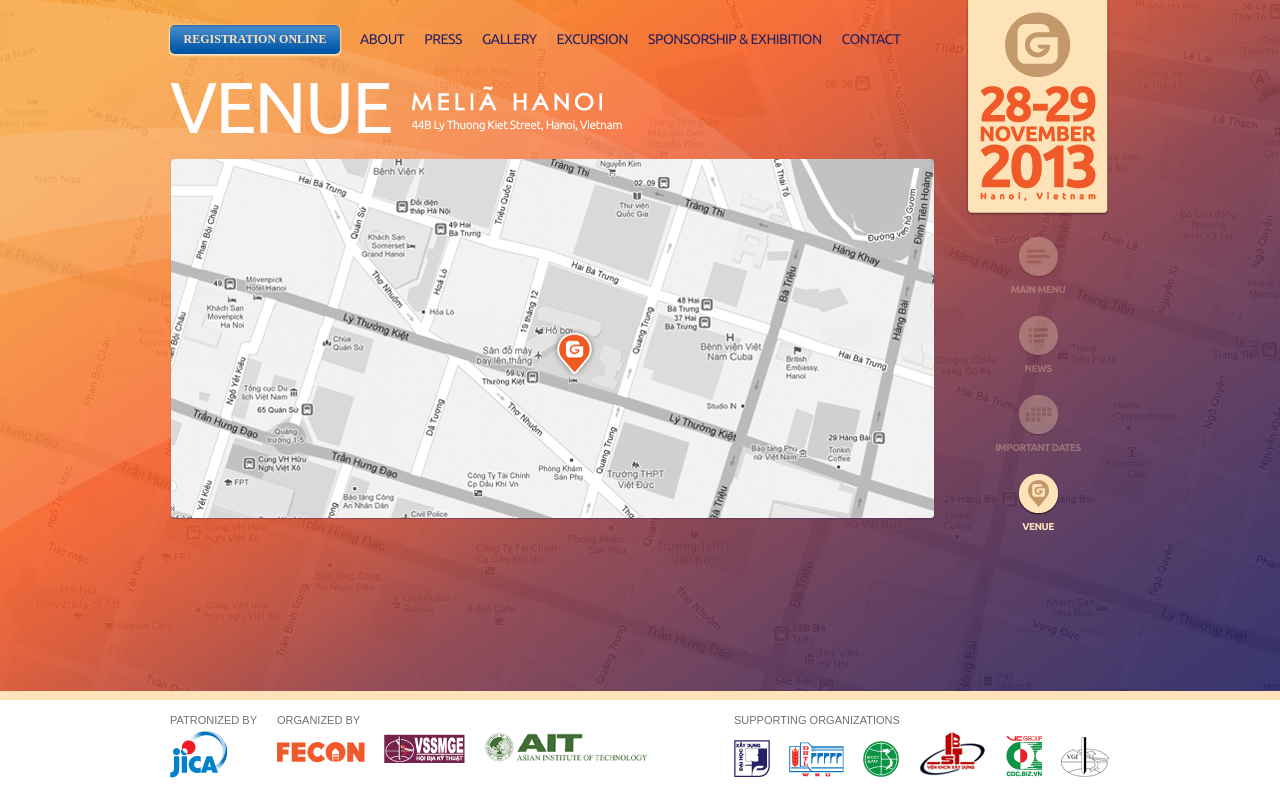
After one commit to nmtam/GEOTech2013, a PHP site: page /venue.html in a window 1280 px wide. The commit adds this page. Run offline with PHP 8.4, Linux system fonts and the light colour scheme.

Commit message:
Add VENUE page

```diff
--- a/css/style.css
+++ b/css/style.css
@@ -253,3 +253,39 @@
 	font-size:24px; margin-bottom:4px;
 }
 /* end of important dates */
+
+
+/* Venue */
+.fe .sub_page_title{
+	margin:0 0 0 20px;
+	font-size:12px; color:#fff;
+}
+.fe .sub_page_title span{
+	display:block; margin:7px 0 6px 0;
+	width:193px; height:26px;
+	background:url(imgs/sprite.png) no-repeat -663px -174px;
+}
+.fe #map{
+	position:relative;
+	margin:25px 0 0 0;
+}
+.fe #map a{
+	display:none; width:450px; height:352px; padding:0; margin:0;
+	position:absolute; z-index:2; top:0; left:0;
+	font-size:24px; color:#2b388f;
+	line-height:352px;
+	background:url(imgs/pink_90.png);
+	padding-left:305px;
+
+	border:5px solid #fff;
+	-webkit-border-radius: 5px;
+    border-radius: 5px;
+	-webkit-box-shadow:  0px 1px 1px 1px #d0936a;
+	box-shadow:  0px 1px 1px 1px #d0936a;
+}
+.fe #map a span{
+	position:absolute; top:145px; left:245px;
+	width:51px; height:62px; z-index:3;
+	background:url(imgs/sprite.png) no-repeat -805px 0;
+}
+/* end of Venue */
--- a/js/utils.js
+++ b/js/utils.js
@@ -2,8 +2,19 @@
 
 	initFullpageBackground();
 	initJSPanel();
+	initMap();
 });
 
+function initMap(){
+	$('#map').hover(
+		function(){
+			$('a', this).show();
+		},
+		function(){
+			$('a', this).hide();
+		}
+	);
+}
 
 function initJSPanel(){
 	var jsp = $('.jsp');
@@ -13,14 +24,6 @@
 			verticalDragMaxHeight: 150,
 			verticalGutter: 0
 		});
-		/*
-		setTimeout(function(){
-			var _o = $('.jspTrack');
-			var n_h = _o.height() - 4;
-			_o.height(n_h);
-			$('.jspVerticalBar').css('margin','2px 0');
-		}, 200);
-		*/
 	}
 }
 
--- /dev/null
+++ b/venue.html
@@ -0,0 +1,90 @@
+<!DOCTYPE html>
+<html>
+<head>
+    <meta http-equiv="Content-Type" content="text/html; charset=utf-8" />
+    <title>NEWS | GEOTEC Hanoi 2013 - www.geotechn2013.vn</title>
+    <link rel="shortcut icon" href="favicon.ico" >
+    <!--[if IE]>
+        <script type="text/javascript" src="js/html5.js"></script>
+    <![endif]-->
+
+    <link rel='stylesheet' type='text/css' href='http://fonts.googleapis.com/css?family=Ubuntu:400,700'  />
+    <link rel="stylesheet" type="text/css" href="css/reset.css" />
+    <link rel="stylesheet" type="text/css" href="css/style.css" />
+</head>
+<body class="fe">
+	<div id="fullpage_image_holder"><img src="userfiles/bg_full_map.png" class="main_image" /></div>
+
+    <div id="site_wrapper">
+	    <nav id="top_navigator" class="clearfix">
+        	<a href="#" class="online_register">Registration online</a>
+            <ul class="font_ubuntu">
+            	<li><a href="#">About</a></li>
+                <li><a href="#">Press</a></li>
+                <li><a href="#">Gallery</a></li>
+                <li><a href="#">Excursion</a></li>
+                <li><a href="#">Sponsorship & Exhibition</a></li>
+                <li><a href="#">Contact</a></li>
+            </ul>
+        </nav>
+
+        <div id="main_content">
+        	<section class="clearfix">
+                <h1 class="page_title font_ubuntu fll">Venue</h1>
+                <div class="fll sub_page_title font_ubuntu">
+                	<span></span>
+                	44B Ly Thuong Kiet Street, Hanoi, Vietnam
+                </div>
+            </section>
+
+            <div id="map">
+            	<img src="userfiles/map-grayscale.png" alt="">
+                <a href="http://cnet.com" target="_blank" class="font_ubuntu"><span></span>View on Google Map</a>
+            </div>
+        </div>
+
+        <section id="right_col">
+        	<a href="#" id="logo" class="hide_content">GEOTech 28-29/11/2013 - Hanoi - Vietnam</a>
+
+            <nav id="right_nav">
+            	<ul class="font_ubuntu">
+                	<li class="main_menu"><span></span><a href="#">Main Menu</a></li>
+                    <li class="news "><span></span><a href="#">News</a></li>
+                    <li class="imp_date"><span></span><a href="#">Important dates</a></li>
+                    <li class="venue active"><span></span><a href="#">Venue</a></li>
+                </ul>
+            </nav>
+        </section>
+    </div>
+    <footer id="site_footer">
+    	<div class="content clearfix">
+        	<section id="patronize">
+            	<h3>Patronized by</h3>
+            	<div class="logo"><a href="#"><img src="userfiles/logo/jica.png" /></a></div>
+            </section>
+            <section id="organize">
+            	<h3>Organized by</h3>
+            	<div class="logo">
+                    <a href="#"><img src="userfiles/logo/fecon.png" /></a>
+                    <a href="#"><img src="userfiles/logo/vssmge.png" /></a>
+                    <a href="#"><img src="userfiles/logo/ait.png" /></a>            	</div>
+            </section>
+
+            <section id="support">
+            	<h3>Supporting organizations</h3>
+                <div class="logo">
+                    <a href="#"><img src="userfiles/logo/dhxd.png" /></a>
+                    <a href="#"><img src="userfiles/logo/dhtl.png" /></a>
+                    <a href="#"><img src="userfiles/logo/ccci.png" /></a>
+                    <a href="#"><img src="userfiles/logo/logo1.png" /></a>
+                    <a href="#"><img src="userfiles/logo/vcgroup.png" /></a>
+                    <a href="#"><img src="userfiles/logo/logo2.png" /></a>                </div>
+            </section>
+        </div>
+</footer>
+
+
+    <script src="js/jquery.js"></script>
+    <script src="js/utils.js"></script>
+</body>
+</html>
```
Also changed, not shown: css/imgs/pink_90.png (added), css/imgs/sprite.png, userfiles/bg_full_map.png (added), userfiles/map-grayscale.png (added), 1 other file.
